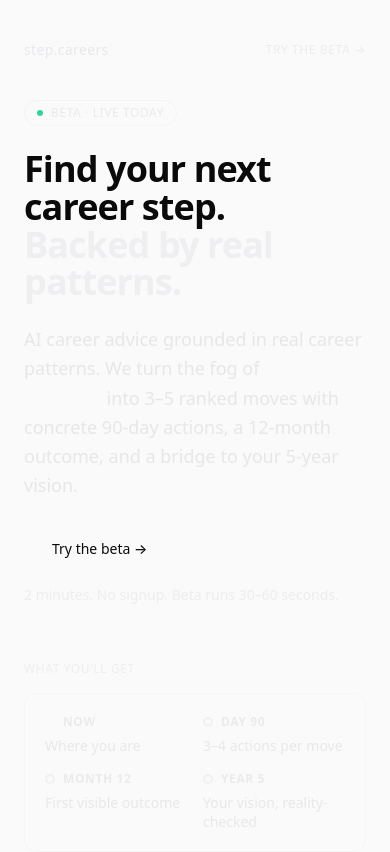
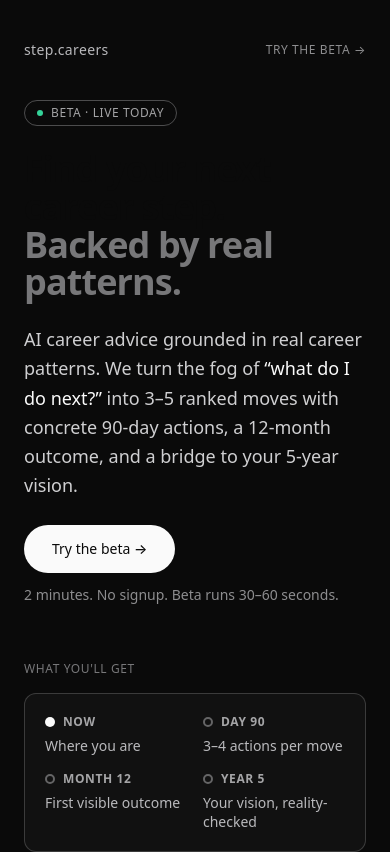
Before and after one commit to stepcareers/web, a Next.js app: page / in a window 390 px wide. Shown: the top 852 px of the page. Built offline with nearby package versions, Linux system fonts and the light colour scheme; no server answers.

Commit message:
fix(theme): hard-pin body+html background to #0a0a0a (mobile still showed white)

```diff
--- a/app/globals.css
+++ b/app/globals.css
@@ -10,6 +10,26 @@
 html,
 body {
   height: 100%;
+}
+
+/* Force dark mode site-wide. Light-mode styling was inconsistent on
+   mobile (white bg + light-gray text = unreadable). Locking to dark
+   gives one cohesive look until we have time to design a real light
+   theme. `color-scheme: dark` also tells the browser to render
+   scrollbars + native form controls in dark variant.
+
+   We also pin background-color on body (not just html) and use !important
+   to override any cached/conflicting styles from older Tailwind builds.
+   Belt-and-suspenders against mobile cache showing white. */
+html {
+  background-color: #0a0a0a !important;
+  color: #fafafa;
+  color-scheme: dark;
+}
+
+body {
+  background-color: #0a0a0a !important;
+  color: #fafafa;
 }
 
 @media (prefers-reduced-motion: no-preference) {
```
